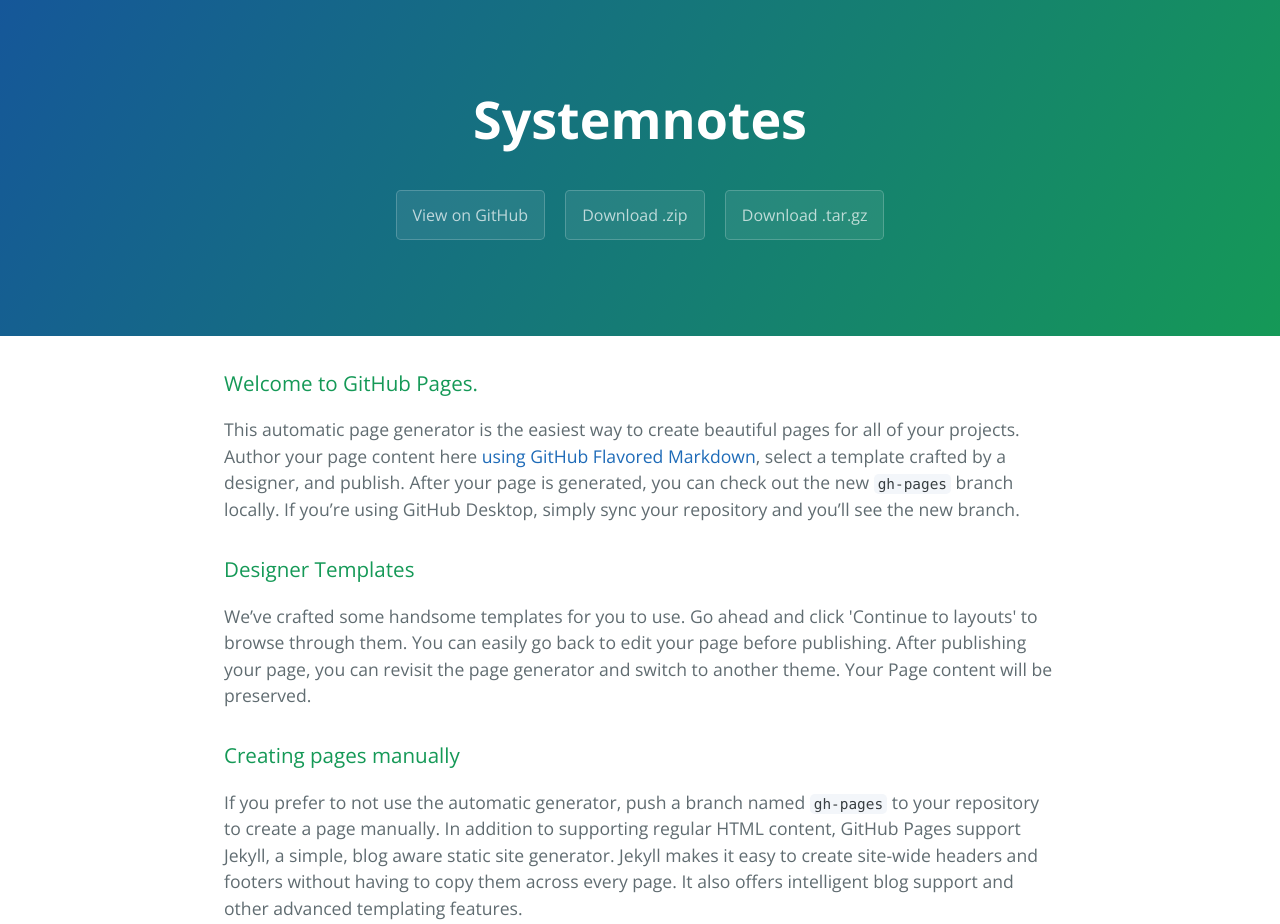
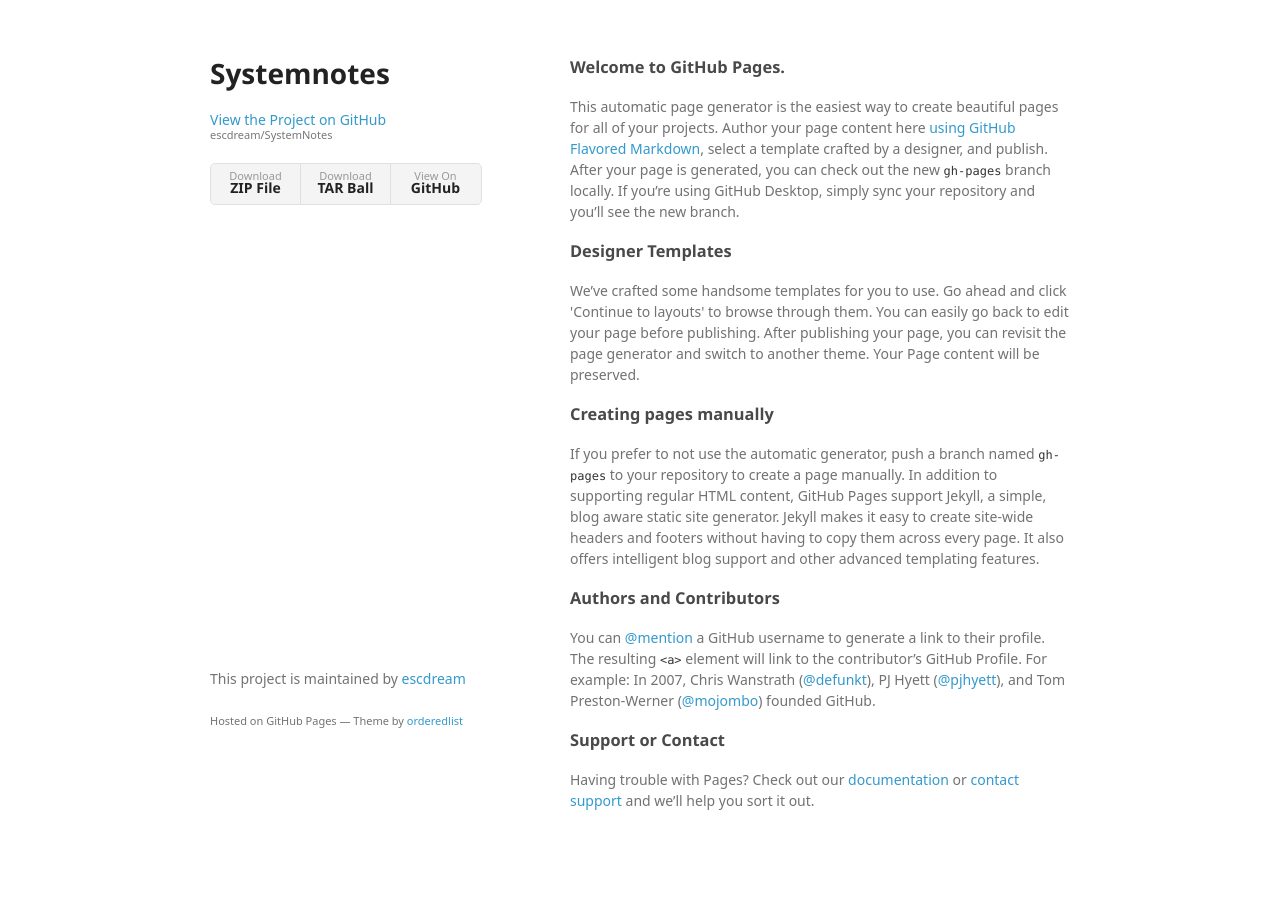
Before and after one commit to escdream/SystemNotes, a plain HTML site: page index.html in a window 1280 px wide. Shown: the top 924 px of the page. After the commit the page ends 881 px from the top, so only its background shows below. Drawn offline with nearby package versions, Linux system fonts and the light colour scheme; a web font is replaced by a local one.

Commit message:
Create gh-pages branch via GitHub

```diff
--- a/index.html
+++ b/index.html
@@ -1,25 +1,34 @@
-<!DOCTYPE html>
-<html lang="en-us">
+<!doctype html>
+<html>
   <head>
-    <meta charset="UTF-8">
+    <meta charset="utf-8">
+    <meta http-equiv="X-UA-Compatible" content="chrome=1">
     <title>Systemnotes by escdream</title>
-    <meta name="viewport" content="width=device-width, initial-scale=1">
-    <link rel="stylesheet" type="text/css" href="stylesheets/normalize.css" media="screen">
-    <link href='https://fonts.googleapis.com/css?family=Open+Sans:400,700' rel='stylesheet' type='text/css'>
-    <link rel="stylesheet" type="text/css" href="stylesheets/stylesheet.css" media="screen">
-    <link rel="stylesheet" type="text/css" href="stylesheets/github-light.css" media="screen">
+
+    <link rel="stylesheet" href="stylesheets/styles.css">
+    <link rel="stylesheet" href="stylesheets/github-light.css">
+    <meta name="viewport" content="width=device-width">
+    <!--[if lt IE 9]>
+    <script src="//html5shiv.googlecode.com/svn/trunk/html5.js"></script>
+    <![endif]-->
   </head>
   <body>
-    <section class="page-header">
-      <h1 class="project-name">Systemnotes</h1>
-      <h2 class="project-tagline"></h2>
-      <a href="https://github.com/escdream/SystemNotes" class="btn">View on GitHub</a>
-      <a href="https://github.com/escdream/SystemNotes/zipball/master" class="btn">Download .zip</a>
-      <a href="https://github.com/escdream/SystemNotes/tarball/master" class="btn">Download .tar.gz</a>
-    </section>
+    <div class="wrapper">
+      <header>
+        <h1>Systemnotes</h1>
+        <p></p>
 
-    <section class="main-content">
-      <h3>
+        <p class="view"><a href="https://github.com/escdream/SystemNotes">View the Project on GitHub <small>escdream/SystemNotes</small></a></p>
+
+
+        <ul>
+          <li><a href="https://github.com/escdream/SystemNotes/zipball/master">Download <strong>ZIP File</strong></a></li>
+          <li><a href="https://github.com/escdream/SystemNotes/tarball/master">Download <strong>TAR Ball</strong></a></li>
+          <li><a href="https://github.com/escdream/SystemNotes">View On <strong>GitHub</strong></a></li>
+        </ul>
+      </header>
+      <section>
+        <h3>
 <a id="welcome-to-github-pages" class="anchor" href="#welcome-to-github-pages" aria-hidden="true"><span class="octicon octicon-link"></span></a>Welcome to GitHub Pages.</h3>
 
 <p>This automatic page generator is the easiest way to create beautiful pages for all of your projects. Author your page content here <a href="https://guides.github.com/features/mastering-markdown/">using GitHub Flavored Markdown</a>, select a template crafted by a designer, and publish. After your page is generated, you can check out the new <code>gh-pages</code> branch locally. If you’re using GitHub Desktop, simply sync your repository and you’ll see the new branch.</p>
@@ -43,15 +52,13 @@
 <a id="support-or-contact" class="anchor" href="#support-or-contact" aria-hidden="true"><span class="octicon octicon-link"></span></a>Support or Contact</h3>
 
 <p>Having trouble with Pages? Check out our <a href="https://help.github.com/pages">documentation</a> or <a href="https://github.com/contact">contact support</a> and we’ll help you sort it out.</p>
-
-      <footer class="site-footer">
-        <span class="site-footer-owner"><a href="https://github.com/escdream/SystemNotes">Systemnotes</a> is maintained by <a href="https://github.com/escdream">escdream</a>.</span>
-
-        <span class="site-footer-credits">This page was generated by <a href="https://pages.github.com">GitHub Pages</a> using the <a href="https://github.com/jasonlong/cayman-theme">Cayman theme</a> by <a href="https://twitter.com/jasonlong">Jason Long</a>.</span>
+      </section>
+      <footer>
+        <p>This project is maintained by <a href="https://github.com/escdream">escdream</a></p>
+        <p><small>Hosted on GitHub Pages &mdash; Theme by <a href="https://github.com/orderedlist">orderedlist</a></small></p>
       </footer>
-
-    </section>
-
+    </div>
+    <script src="javascripts/scale.fix.js"></script>
 
   </body>
 </html>
--- /dev/null
+++ b/javascripts/scale.fix.js
@@ -0,0 +1,17 @@
+var metas = document.getElementsByTagName('meta');
+var i;
+if (navigator.userAgent.match(/iPhone/i)) {
+  for (i=0; i<metas.length; i++) {
+    if (metas[i].name == "viewport") {
+      metas[i].content = "width=device-width, minimum-scale=1.0, maximum-scale=1.0";
+    }
+  }
+  document.addEventListener("gesturestart", gestureStart, false);
+}
+function gestureStart() {
+  for (i=0; i<metas.length; i++) {
+    if (metas[i].name == "viewport") {
+      metas[i].content = "width=device-width, minimum-scale=0.25, maximum-scale=1.6";
+    }
+  }
+}
--- /dev/null
+++ b/stylesheets/styles.css
@@ -0,0 +1,324 @@
+@font-face {
+  font-family: 'Noto Sans';
+  font-weight: 400;
+  font-style: normal;
+  src: url('../fonts/Noto-Sans-regular/Noto-Sans-regular.eot');
+  src: url('../fonts/Noto-Sans-regular/Noto-Sans-regular.eot?#iefix') format('embedded-opentype'),
+       local('Noto Sans'),
+       local('Noto-Sans-regular'),
+       url('../fonts/Noto-Sans-regular/Noto-Sans-regular.woff2') format('woff2'),
+       url('../fonts/Noto-Sans-regular/Noto-Sans-regular.woff') format('woff'),
+       url('../fonts/Noto-Sans-regular/Noto-Sans-regular.ttf') format('truetype'),
+       url('../fonts/Noto-Sans-regular/Noto-Sans-regular.svg#NotoSans') format('svg');
+}
+
+@font-face {
+  font-family: 'Noto Sans';
+  font-weight: 700;
+  font-style: normal;
+  src: url('../fonts/Noto-Sans-700/Noto-Sans-700.eot');
+  src: url('../fonts/Noto-Sans-700/Noto-Sans-700.eot?#iefix') format('embedded-opentype'),
+       local('Noto Sans Bold'),
+       local('Noto-Sans-700'),
+       url('../fonts/Noto-Sans-700/Noto-Sans-700.woff2') format('woff2'),
+       url('../fonts/Noto-Sans-700/Noto-Sans-700.woff') format('woff'),
+       url('../fonts/Noto-Sans-700/Noto-Sans-700.ttf') format('truetype'),
+       url('../fonts/Noto-Sans-700/Noto-Sans-700.svg#NotoSans') format('svg');
+}
+
+@font-face {
+  font-family: 'Noto Sans';
+  font-weight: 400;
+  font-style: italic;
+  src: url('../fonts/Noto-Sans-italic/Noto-Sans-italic.eot');
+  src: url('../fonts/Noto-Sans-italic/Noto-Sans-italic.eot?#iefix') format('embedded-opentype'),
+       local('Noto Sans Italic'),
+       local('Noto-Sans-italic'),
+       url('../fonts/Noto-Sans-italic/Noto-Sans-italic.woff2') format('woff2'),
+       url('../fonts/Noto-Sans-italic/Noto-Sans-italic.woff') format('woff'),
+       url('../fonts/Noto-Sans-italic/Noto-Sans-italic.ttf') format('truetype'),
+       url('../fonts/Noto-Sans-italic/Noto-Sans-italic.svg#NotoSans') format('svg');
+}
+
+@font-face {
+  font-family: 'Noto Sans';
+  font-weight: 700;
+  font-style: italic;
+  src: url('../fonts/Noto-Sans-700italic/Noto-Sans-700italic.eot');
+  src: url('../fonts/Noto-Sans-700italic/Noto-Sans-700italic.eot?#iefix') format('embedded-opentype'),
+       local('Noto Sans Bold Italic'),
+       local('Noto-Sans-700italic'),
+       url('../fonts/Noto-Sans-700italic/Noto-Sans-700italic.woff2') format('woff2'),
+       url('../fonts/Noto-Sans-700italic/Noto-Sans-700italic.woff') format('woff'),
+       url('../fonts/Noto-Sans-700italic/Noto-Sans-700italic.ttf') format('truetype'),
+       url('../fonts/Noto-Sans-700italic/Noto-Sans-700italic.svg#NotoSans') format('svg');
+}
+
+body {
+  background-color: #fff;
+  padding:50px;
+  font: 14px/1.5 "Noto Sans", "Helvetica Neue", Helvetica, Arial, sans-serif;
+  color:#727272;
+  font-weight:400;
+}
+
+h1, h2, h3, h4, h5, h6 {
+  color:#222;
+  margin:0 0 20px;
+}
+
+p, ul, ol, table, pre, dl {
+  margin:0 0 20px;
+}
+
+h1, h2, h3 {
+  line-height:1.1;
+}
+
+h1 {
+  font-size:28px;
+}
+
+h2 {
+  color:#393939;
+}
+
+h3, h4, h5, h6 {
+  color:#494949;
+}
+
+a {
+  color:#39c;
+  text-decoration:none;
+}
+
+a:hover {
+  color:#069;
+}
+
+a small {
+  font-size:11px;
+  color:#777;
+  margin-top:-0.3em;
+  display:block;
+}
+
+a:hover small {
+  color:#777;
+}
+
+.wrapper {
+  width:860px;
+  margin:0 auto;
+}
+
+blockquote {
+  border-left:1px solid #e5e5e5;
+  margin:0;
+  padding:0 0 0 20px;
+  font-style:italic;
+}
+
+code, pre {
+  font-family:Monaco, Bitstream Vera Sans Mono, Lucida Console, Terminal, Consolas, Liberation Mono, DejaVu Sans Mono, Courier New, monospace;
+  color:#333;
+  font-size:12px;
+}
+
+pre {
+  padding:8px 15px;
+  background: #f8f8f8;
+  border-radius:5px;
+  border:1px solid #e5e5e5;
+  overflow-x: auto;
+}
+
+table {
+  width:100%;
+  border-collapse:collapse;
+}
+
+th, td {
+  text-align:left;
+  padding:5px 10px;
+  border-bottom:1px solid #e5e5e5;
+}
+
+dt {
+  color:#444;
+  font-weight:700;
+}
+
+th {
+  color:#444;
+}
+
+img {
+  max-width:100%;
+}
+
+header {
+  width:270px;
+  float:left;
+  position:fixed;
+  -webkit-font-smoothing:subpixel-antialiased;
+}
+
+header ul {
+  list-style:none;
+  height:40px;
+  padding:0;
+  background: #f4f4f4;
+  border-radius:5px;
+  border:1px solid #e0e0e0;
+  width:270px;
+}
+
+header li {
+  width:89px;
+  float:left;
+  border-right:1px solid #e0e0e0;
+  height:40px;
+}
+
+header li:first-child a {
+  border-radius:5px 0 0 5px;
+}
+
+header li:last-child a {
+  border-radius:0 5px 5px 0;
+}
+
+header ul a {
+  line-height:1;
+  font-size:11px;
+  color:#999;
+  display:block;
+  text-align:center;
+  padding-top:6px;
+  height:34px;
+}
+
+header ul a:hover {
+  color:#999;
+}
+
+header ul a:active {
+  background-color:#f0f0f0;
+}
+
+strong {
+  color:#222;
+  font-weight:700;
+}
+
+header ul li + li + li {
+  border-right:none;
+  width:89px;
+}
+
+header ul a strong {
+  font-size:14px;
+  display:block;
+  color:#222;
+}
+
+section {
+  width:500px;
+  float:right;
+  padding-bottom:50px;
+}
+
+small {
+  font-size:11px;
+}
+
+hr {
+  border:0;
+  background:#e5e5e5;
+  height:1px;
+  margin:0 0 20px;
+}
+
+footer {
+  width:270px;
+  float:left;
+  position:fixed;
+  bottom:50px;
+  -webkit-font-smoothing:subpixel-antialiased;
+}
+
+@media print, screen and (max-width: 960px) {
+
+  div.wrapper {
+    width:auto;
+    margin:0;
+  }
+
+  header, section, footer {
+    float:none;
+    position:static;
+    width:auto;
+  }
+
+  header {
+    padding-right:320px;
+  }
+
+  section {
+    border:1px solid #e5e5e5;
+    border-width:1px 0;
+    padding:20px 0;
+    margin:0 0 20px;
+  }
+
+  header a small {
+    display:inline;
+  }
+
+  header ul {
+    position:absolute;
+    right:50px;
+    top:52px;
+  }
+}
+
+@media print, screen and (max-width: 720px) {
+  body {
+    word-wrap:break-word;
+  }
+
+  header {
+    padding:0;
+  }
+
+  header ul, header p.view {
+    position:static;
+  }
+
+  pre, code {
+    word-wrap:normal;
+  }
+}
+
+@media print, screen and (max-width: 480px) {
+  body {
+    padding:15px;
+  }
+
+  header ul {
+    width:99%;
+  }
+
+  header li, header ul li + li + li {
+    width:33%;
+  }
+}
+
+@media print {
+  body {
+    padding:0.4in;
+    font-size:12pt;
+    color:#444;
+  }
+}
```
